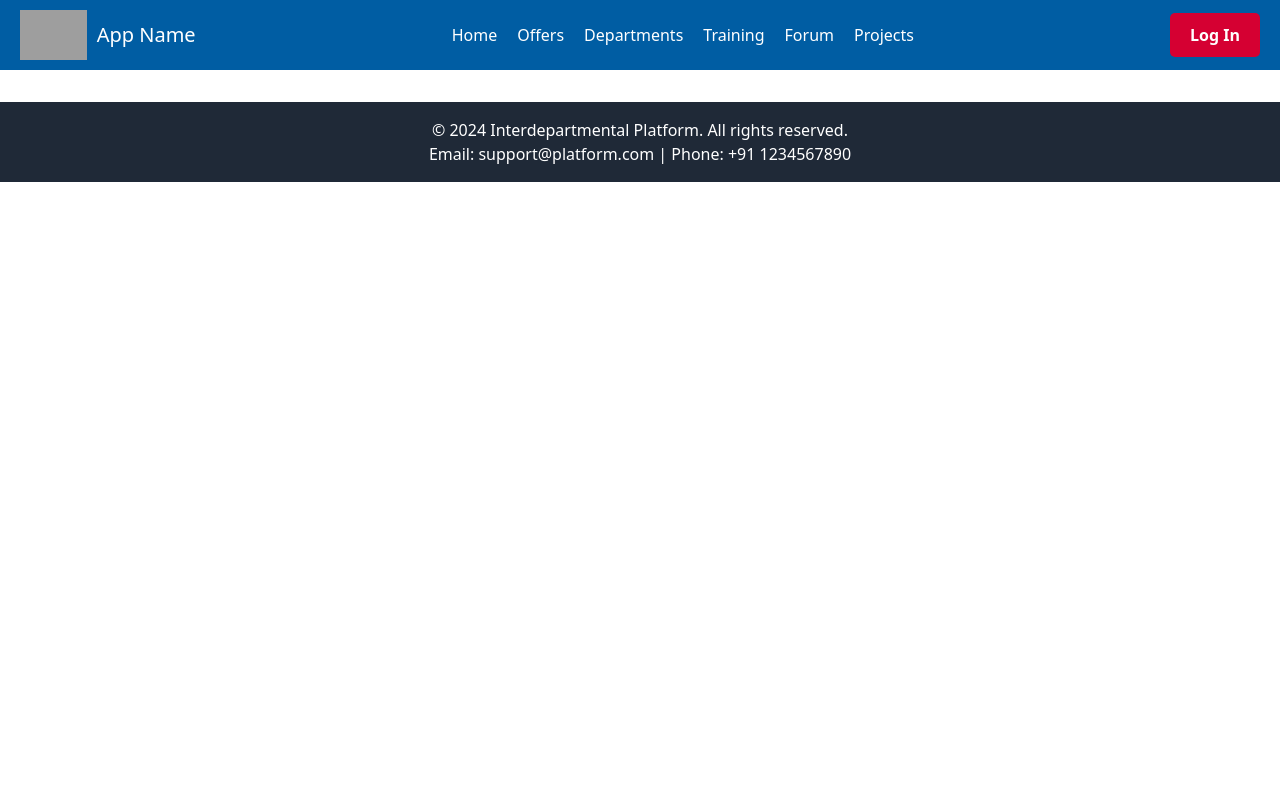
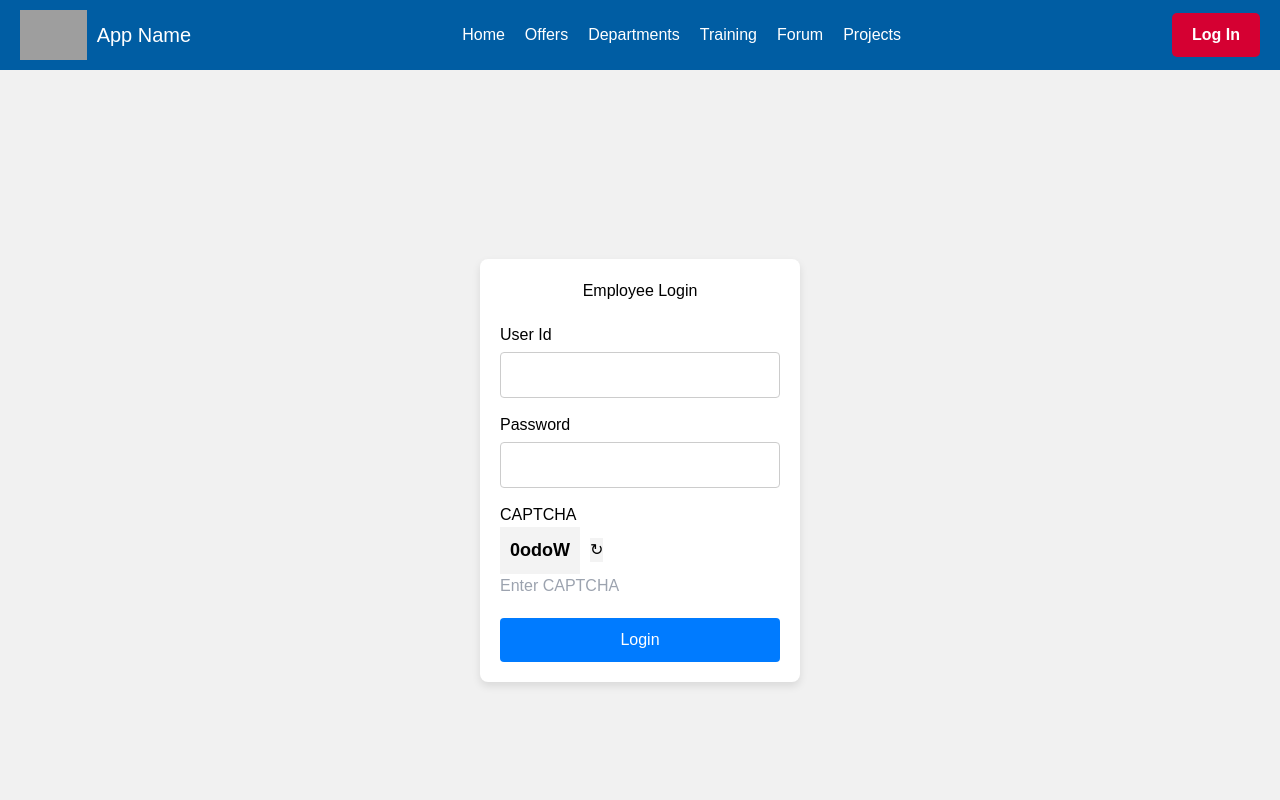
Before and after one commit to atulks26/interlinked, a React (Create React App) app: page /login in a window 1280 px wide. Shown: the top 800 px of the page. Built offline with nearby package versions, Linux system fonts and the light colour scheme; grey boxes are pictures that could not be loaded.

Commit message:
login page added

```diff
--- a/src/App.js
+++ b/src/App.js
@@ -7,6 +7,7 @@ import WhatWeOffer from "./pages/Offers";
 import TrainingWorkshops from "./pages/Workshop";
 // import DiscussionForum from './pages/DiscussionForum';
 import Projects from "./pages/ProjectSlider";
+import LoginPage from "./components/login"; // Ensure correct path to Login.js
 
 function App() {
     return (
@@ -16,6 +17,7 @@ function App() {
                 <Routes>
                     <Route path="/" element={<Landing />} />
                     <Route path="/what-we-offer" element={<WhatWeOffer />} />
+                    <Route path="/login" element={<LoginPage />} /> {/* Add Login route */}
                     {/* <Route path="/training-workshops" element={<TrainingWorkshops />} />
                     <Route path="/discussion-forum" element={<DiscussionForum />} />
                     <Route path="/projects" element={<Projects />} /> */}
--- a/src/components/Navbar.jsx
+++ b/src/components/Navbar.jsx
@@ -1,4 +1,5 @@
 import { React, useEffect } from "react";
+import { Link } from "react-router-dom"; // Import Link for navigation
 import "../styles/Navbar.css";
 
 function Navbar() {
@@ -32,13 +33,13 @@ function Navbar() {
     return (
         <nav className="navbar">
             <div className="navbar-logo">
-                <img src="path_to_mcd_logo.png" />
+                <img src="path_to_mcd_logo.png" alt="Logo" />
                 <h1>App Name</h1>
             </div>
 
             <div className="navbar-links">
-                <a href="/">Home</a>
-                <a href="/what-we-offer">Offers</a>
+                <Link to="/">Home</Link>
+                <Link to="/what-we-offer">Offers</Link>
 
                 {/* Dropdown for Departments */}
                 <div className="dropdown">
@@ -90,18 +91,15 @@ function Navbar() {
                     </div>
                 </div>
 
-                <a href="/training">Training</a>
-                <a href="/discussion-forum">Forum</a>
-                <a href="#projects">Projects</a>
+                <Link to="/training">Training</Link>
+                <Link to="/discussion-forum">Forum</Link>
+                <Link to="#projects">Projects</Link>
             </div>
 
-            {/* <div className="navbar-flag">
-                <img src="path_to_india_flag.png" alt="Indian Flag" />
-            </div> */}
-
-            <a href="#online-services" className="navbar-online-services">
+            {/* Log In Link */}
+            <Link to="/login" className="navbar-online-services">
                 Log In
-            </a>
+            </Link>
         </nav>
     );
 }
--- /dev/null
+++ b/src/components/login.jsx
@@ -0,0 +1,98 @@
+import React, { useState, useEffect } from 'react';
+import "../styles/login.css"; // Importing the separate CSS file
+
+const LoginPage = () => {
+  // State for userId and password
+  const [userId, setUserId] = useState('');
+  const [password, setPassword] = useState('');
+  const [captchaValue, setCaptchaValue] = useState('');
+  const [userCaptchaInput, setUserCaptchaInput] = useState('');
+
+  // Function to generate a random CAPTCHA
+  const generateCaptcha = () => {
+    const charsArray = '0123456789abcdefghijklmnopqrstuvwxyzABCDEFGHIJKLMNOPQRSTUVWXYZ1234567890';
+    const lengthOtp = 5;
+    let captcha = '';
+    for (let i = 0; i < lengthOtp; i++) {
+      const index = Math.floor(Math.random() * charsArray.length);
+      captcha += charsArray[index];
+    }
+    return captcha;
+  };
+
+  // Function to refresh the CAPTCHA
+  const handleCaptchaRefresh = () => {
+    setCaptchaValue(generateCaptcha());
+  };
+
+  // Function to handle form submission
+  const handleSubmit = (e) => {
+    e.preventDefault();
+    if (userCaptchaInput === captchaValue) {
+      alert(`Login successful! UserId: ${userId}, Password: ${password}`);
+    } else {
+      alert('Incorrect CAPTCHA!');
+    }
+  };
+
+  // Generate CAPTCHA on page load
+  useEffect(() => {
+    setCaptchaValue(generateCaptcha());
+  }, []);
+
+  return (
+    <div className="login-container">
+      <div className="login-box">
+        <h2>Employee Login</h2>
+        <form onSubmit={handleSubmit}>
+          <div className="input-group">
+            <label htmlFor="userId">User Id</label>
+            <input
+              type="text"
+              id="userId"
+              name="userId"
+              value={userId}
+              onChange={(e) => setUserId(e.target.value)}
+              required
+            />
+          </div>
+          <div className="input-group">
+            <label htmlFor="password">Password</label>
+            <input
+              type="password"
+              id="password"
+              name="password"
+              value={password}
+              onChange={(e) => setPassword(e.target.value)}
+              required
+            />
+          </div>
+          <div className="captcha-group">
+            <label htmlFor="captcha">CAPTCHA</label>
+            <div className="captcha-box">
+              <span className="captcha-value">{captchaValue}</span>
+              <button
+                type="button"
+                className="refresh-captcha"
+                onClick={handleCaptchaRefresh}
+              >
+                ↻
+              </button>
+            </div>
+            <input
+              type="text"
+              id="captcha"
+              placeholder="Enter CAPTCHA"
+              value={userCaptchaInput}
+              onChange={(e) => setUserCaptchaInput(e.target.value)}
+              required
+            />
+          </div>
+          <button type="submit" className="login-button">Login</button>
+        </form>
+      </div>
+    </div>
+  );
+};
+
+export default LoginPage;
--- /dev/null
+++ b/src/styles/login.css
@@ -0,0 +1,78 @@
+body {
+    font-family: Arial, sans-serif;
+    background-color: #f1f1f1;
+  }
+
+  .login-container {
+    display: flex;
+    justify-content: center;
+    align-items: center;
+    height: 100vh;
+  }
+
+  .login-box {
+    background-color: white;
+    padding: 20px;
+    border-radius: 8px;
+    box-shadow: 0px 4px 8px rgba(0, 0, 0, 0.1);
+    width: 320px;
+  }
+
+  h2 {
+    text-align: center;
+    margin-bottom: 20px;
+  }
+
+  .input-group {
+    margin-bottom: 15px;
+  }
+
+  .input-group label {
+    display: block;
+    margin-bottom: 5px;
+  }
+
+  .input-group input {
+    width: 100%;
+    padding: 10px;
+    border: 1px solid #ccc;
+    border-radius: 4px;
+  }
+
+  .captcha-group {
+    margin-bottom: 20px;
+  }
+
+  .captcha-box {
+    display: flex;
+    align-items: center;
+  }
+
+  .captcha-value {
+    font-size: 18px;
+    font-weight: bold;
+    background-color: #f3f3f3;
+    padding: 10px;
+    margin-right: 10px;
+  }
+
+  .refresh-captcha {
+    background-color: #f3f3f3;
+    border: none;
+    cursor: pointer;
+    font-size: 16px;
+  }
+
+  .login-button {
+    width: 100%;
+    padding: 10px;
+    background-color: #007bff;
+    color: white;
+    border: none;
+    border-radius: 4px;
+    cursor: pointer;
+  }
+
+  .login-button:hover {
+    background-color: #0056b3;
+  }
```
